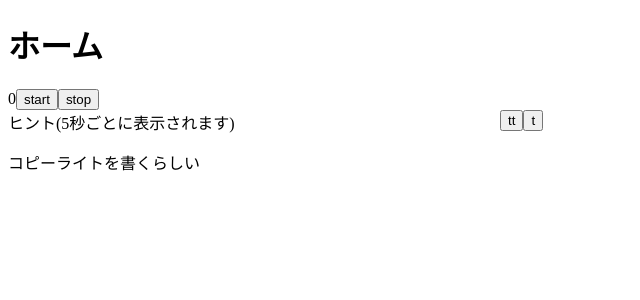
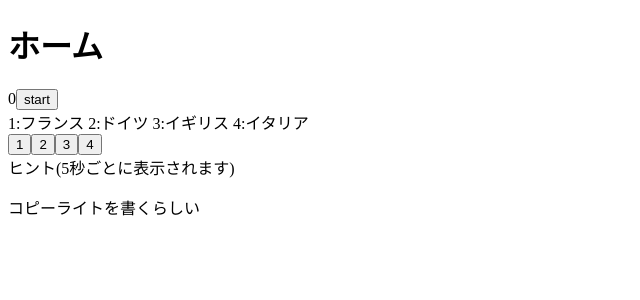
Before and after one commit to gakkki4411/FirstApp, a React (Create React App) app: page / in a window 1280 px wide. Shown: the top 300 px of the page, without its empty margins (0-640 px from the left). Built offline with nearby package versions, Linux system fonts and the light colour scheme; the HTML template or start-up script is replaced by a standard one.

Commit message:
Selections and Hints add

```diff
--- a/src/App.js
+++ b/src/App.js
@@ -6,9 +6,9 @@ import {Quiz} from "./components/Quiz.js";
 export default function App() {
   return (
     <div>
-    <Header />
-    <Quiz />
-    <Footer />
+      <Header />
+      <Quiz number={0}/>
+      <Footer />
     </div>
   );
 }
--- a/src/components/Quiz.js
+++ b/src/components/Quiz.js
@@ -1,33 +1,40 @@
 import {useEffect, useState, useRef, useCallback} from "react";
+import {Selections} from "./questions/Selections.js";
+import {QuestionsAndHints} from "./questions/QuestionsAndHints.js";
 
-export function Quiz(){
-    const [time, setTime] = useState(0);
-    var hints = useRef(["ww"]);
-    var count = 0;
+export function Quiz(props){
+    const [time, setTime] = useState(0);//制限時間
+    const questionsAndHintLists = useRef(QuestionsAndHints(props.number));//ヒントと選択肢のリスト
+    var countTime = 0;//時間
+    var countHint = 1;//表示するヒントの数
     const [hint, setHint] = useState("")
     const interval = useRef(null);
+
+    //現在のヒント
     const nowHints = () =>{
-        const list= hints.current.map((hint) =>
+        const list= questionsAndHintLists.current["Hints"].slice(0, countHint).map((hint) =>
             <li key={hint}>{hint}</li>
         );
-        hints.current.push("ww");
+        countHint++;
         return list;
         }
+
+    //タイマースタート
     const start = useCallback(() => {
         if(interval.current != null){
             return;
         }
         interval.current = setInterval(() =>{
             setTime(c => c+1);
-            count++;
-            console.log(count);
-            if(count% 5 === 0 && count !== 0){
+            countTime++;
+            if(countTime% 5 === 0 || countTime === 1){
                 setHint(nowHints());
-                console.log(hint);
             }
 
         }, 1000);
     }, []);
+
+    //タイマーストップ
     const stop = useCallback(() =>{
         if(interval.current == null){
             return;
@@ -35,18 +42,16 @@ export function Quiz(){
         clearInterval(interval.current);
         interval.current = null;
     }, []);
+
     return(
         <div>
             <time>{time}</time>
             <button onClick={start}>start</button>
-            <button onClick={stop}>stop</button>
-            <div className="section">
-                <button>tt</button>
-                <button>t</button>
-            </div>
+            <Selections stop={stop} answer={questionsAndHintLists.current["Answer"]} selections={questionsAndHintLists.current["Selections"]}/>
             <div>
-                ヒント(5秒ごとに表示されます)
+                ヒント(5秒ごとに表示されます)<br/>
                 <ol>{hint}</ol>
+                <a style={{display:"none"}}>すべてのヒントを表示しました</a>
             </div>
         </div>
     );
--- /dev/null
+++ b/src/components/questions/QuestionsAndHints.js
@@ -0,0 +1,9 @@
+export function QuestionsAndHints(number){
+    const questionsAndHints = [{
+        Selections:"1:フランス 2:ドイツ 3:イギリス 4:イタリア",
+        Hints:["Oui", "ベシャメルソース", "ブイヤベース", "マドレーヌ", "ビュッシュ・ド・エル", "ボンジュール"],
+        Answer:1
+    }, {}
+    ];
+    return questionsAndHints[number];
+}
--- /dev/null
+++ b/src/components/questions/Selections.js
@@ -0,0 +1,34 @@
+import {useEffect, useState, useRef, useCallback} from "react";
+
+export function Selections(props){
+    function isCorrect(number){
+        if(number === props.answer){
+            console.log("Correct");
+        }
+        else{
+            console.log("Wrong");
+        }
+    };
+    return(
+        <div className="selection">
+            <a>{props.selections}</a><br/>
+
+                <button onClick={() => {
+                    props.stop();
+                    isCorrect(1);
+                }}>1</button>
+                <button onClick={() => {
+                    props.stop();
+                    isCorrect(2);
+                }}>2</button>
+                <button onClick={() => {
+                    props.stop();
+                    isCorrect(3);
+                }}>3</button>
+                <button onClick={() => {
+                    props.stop();
+                    isCorrect(4);
+                }}>4</button>
+            </div>
+    );
+}
```
